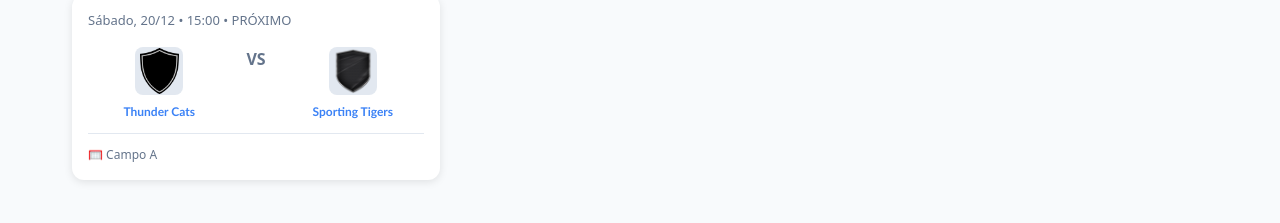
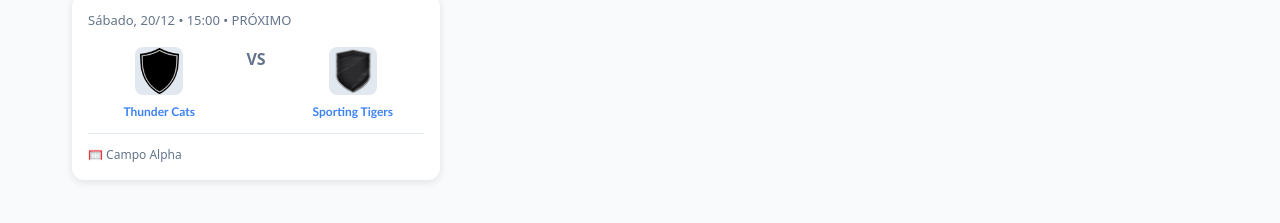
Before and after one commit to Raimundroid/maninguebola, a React (Vite) app: page /equipas/cats in a window 1280 px wide. Shown: the part 1098-1321 px from the top of the page. Built offline with nearby package versions, Linux system fonts and the light colour scheme.

Commit message:
augmented the slice() for the upcomming games in homepage

```diff
--- a/src/components/TeamsGrid/TeamsGrid.css
+++ b/src/components/TeamsGrid/TeamsGrid.css
@@ -25,7 +25,7 @@ TeamsGrid Styles
   @media (min-width: 480px) {
     /* grid-template-columns: repeat(3, 1fr); */
     grid-template-columns: repeat(auto-fit, minmax(220px, 1fr));
-    gap: 10px;
+    gap: 12px;
   }
 
   @media (min-width: 700px) {
--- a/src/data/sampleData.js
+++ b/src/data/sampleData.js
@@ -1479,7 +1479,7 @@ export const matchesData = [
   //   awayScorers: ["Tomás Ferreira"],
   // },
   {
-    id: 4,
+    id: 400,
     // homeTeam: teams.eagles,
     // awayTeam: teams.tigers,
     homeTeamId: "cats", //new
@@ -1488,7 +1488,7 @@ export const matchesData = [
     date: "2025-12-20", // ISO Format
     time: "15:00",
     status: "upcoming",
-    venue: "Campo A",
+    venue: "Campo Alpha",
   },
   // {
   //   id: 5,
--- a/src/pages/Homepage/Homepage.jsx
+++ b/src/pages/Homepage/Homepage.jsx
@@ -23,10 +23,10 @@ const Homepage = ({ matches, stats }) => {
   const liveMatches = matches.filter((m) => m.status === "live");
   const recentMatches = matches
     .filter((m) => m.status === "finished")
-    .slice(0, 2); // Get first 2
+    .slice(0, 4); // Get first 2
   const upcomingMatches = matches
     .filter((m) => m.status === "upcoming")
-    .slice(0, 2);
+    .slice(0, 6);
   const canceledMatches = matches
     .filter((m) => m.status === "canceled")
     .slice(0, 4);
```
